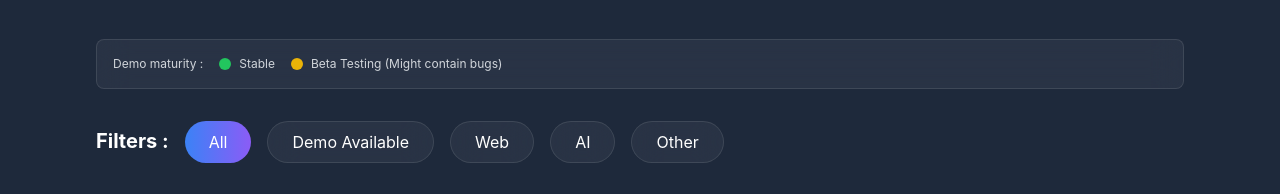
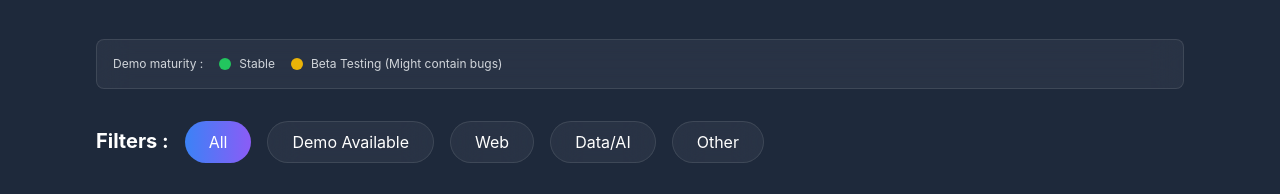
Before and after one commit to Strikeshyni/My_website_portfolio, a React (Vite) app: page / in a window 1280 px wide. Shown: the part 3740-3934 px from the top of the page. Built offline with nearby package versions, Linux system fonts and the light colour scheme; no server answers; grey boxes are pictures that could not be loaded.

Commit message:
Fix category filters

```diff
--- a/src/components/Projects.tsx
+++ b/src/components/Projects.tsx
@@ -23,7 +23,7 @@ const Projects = () => {
 
   const [filter, setFilter] = useState<string>('all');
 
-  const categories = ['all', 'demo available', 'web', 'ai', 'other'];
+  const categories = ['all', 'demo available', 'web', 'data/ai', 'other'];
 
   const filteredProjects = filter === 'all'
     ? projects
--- a/src/data/projects_fallback.ts
+++ b/src/data/projects_fallback.ts
@@ -280,7 +280,7 @@ Ce projet se concentre sur le pont entre les techniques NLP classiques et les sy
     technologiesFr: ['Python', 'NLP', 'Embeddings', 'Apprentissage Automatique', 'React', 'TypeScript'],
     imageUrl: '/images/projects/chatbot.jpg',
     bannerUrl: '/images/projects/chatbot-banner.png',
-    category: 'ai',
+    category: 'data/ai',
     featured: true,
     interactive: true,
     interactivePath: '/projects/chatbot/demo',
@@ -506,7 +506,7 @@ Ce projet démontre comment étendre les modèles d'apprentissage profond avec u
     imageUrl: '/images/projects/mushroom.jpg',
     bannerUrl: '/images/projects/mushroom-banner.jpg',
     githubUrl: 'https://github.com/Strikeshyni/conformal_prediction',
-    category: 'ai',
+    category: 'data/ai',
     featured: true,
     interactive: true,
     interactivePath: '/projects/mushroom-classifier/demo',
@@ -660,7 +660,7 @@ Ce projet se concentre sur l'apprentissage profond appliqué aux séries chronol
     imageUrl: '/images/projects/stock.jpg',
     bannerUrl: '/images/projects/stock-banner.jpg',
     githubUrl: 'https://github.com/Strikeshyni/CAC40_prediction',
-    category: 'ai',
+    category: 'data/ai',
     featured: true,
     interactive: true,
     interactivePath: '/projects/stock-prediction/demo',
@@ -964,7 +964,7 @@ Ce projet démontre une vision algorithmique full-stack + un apprentissage autom
     imageUrl: '/images/projects/ocr-sudoku.png',
     bannerUrl: '/images/projects/ocr-sudoku-banner.png',
     githubUrl: 'https://github.com/Strikeshyni/OCR_Sudoku',
-    category: 'ai',
+    category: 'data/ai',
     featured: true,
     interactive: true,
     interactivePath: '/projects/ocr-sudoku/demo',
@@ -1286,7 +1286,7 @@ Ce projet explore le raisonnement structuré sur des données multimodales à l'
     imageUrl: '/images/projects/gnn_avqa.png',
     bannerUrl: '/images/projects/gnn_avqa-banner.png',
     githubUrl: 'https://github.com/Strikeshyni/GNN_Graph-Based_Video-Language_Learning',
-    category: 'ai',
+    category: 'data/ai',
     featured: true,
     interactive: false,
     maturity: 'stable',
@@ -1456,7 +1456,7 @@ Ce projet démontre la mécanique interne des modèles de diffusion et la géné
     imageUrl: '/images/projects/diffusion.png',
     bannerUrl: '/images/projects/diffusion-banner.png',
     githubUrl: 'https://github.com/Strikeshyni/image-generation-using-diffusion',
-    category: 'ai',
+    category: 'data/ai',
     featured: true,
     interactive: false,
     maturity: 'stable',
@@ -1648,7 +1648,7 @@ Ce projet se concentre sur l'application de l'apprentissage par renforcement à
     imageUrl: '/images/projects/rl_dash.jpg',
     bannerUrl: '/images/projects/rl_dash-banner.jpg',
     githubUrl: 'https://github.com/Strikeshyni/Dash_reinforcment_learning_agent',
-    category: 'ai',
+    category: 'data/ai',
     featured: true,
     interactive: false,
     maturity: 'stable',
--- a/src/i18n/en.json
+++ b/src/i18n/en.json
@@ -24,6 +24,7 @@
   "demo unavailable": "Demo Unavailable",
   "web": "Web",
   "ai": "AI",
+  "data/ai": "Data/AI",
   "other": "Other",
   "details": "Details",
   "more_project" : "More projects are on the way. Some are already finished, but they need a public version before going live.",
--- a/src/i18n/fr.json
+++ b/src/i18n/fr.json
@@ -24,6 +24,7 @@
   "demo unavailable": "Démo indisponible",
   "web": "Web",
   "ai": "IA",
+  "data/ai": "Data/IA",
   "other": "Autres",
   "details": "Détails",
   "more_project": "D'autres projets arrivent. Certains sont déjà terminés, mais nécessitent une version publique avant d'être mis en ligne.",
--- a/src/types/index.ts
+++ b/src/types/index.ts
@@ -31,7 +31,7 @@ export interface Project {
   bannerUrl: string;
   githubUrl?: string;
   liveUrl?: string;
-  category: 'web' | 'ai' | 'other';
+  category: 'web' | 'data/ai' | 'other';
   featured: boolean;
   interactive?: boolean;
   interactivePath?: string;
```
